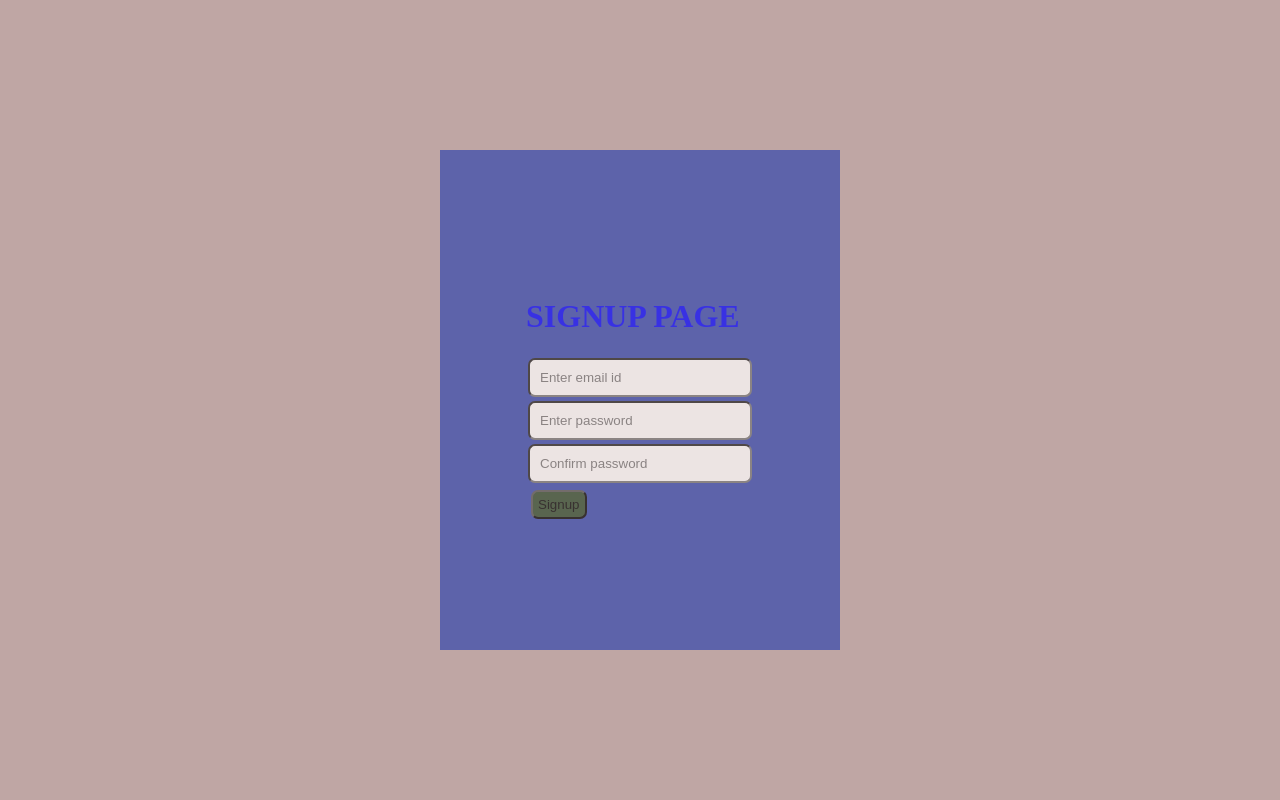
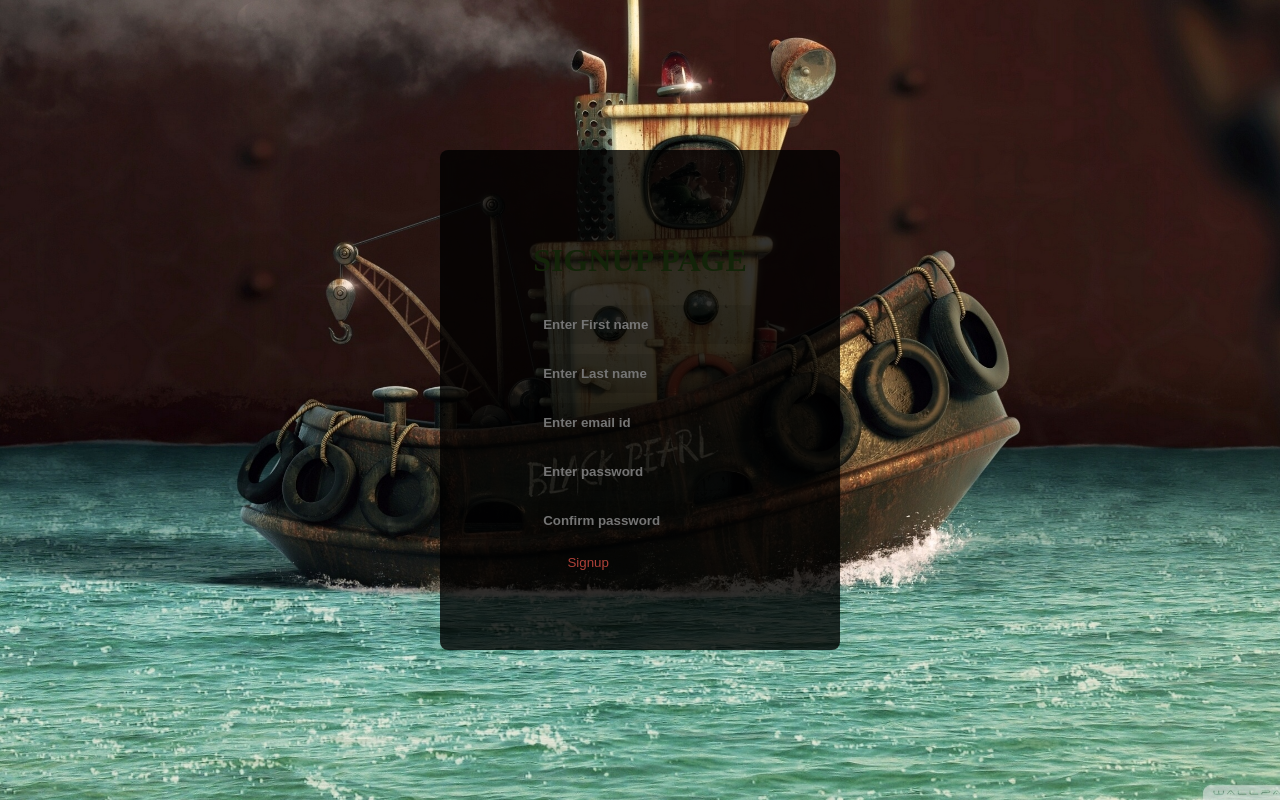
Before and after one commit to VishalDeveloper17/urbanDreams, a Django app: page /signup/ in a window 1280 px wide. Run offline with Django 3.2, Linux system fonts and the light colour scheme.

Commit message:
signup
modification of signup page

```diff
--- a/UDapp/templates/pages/signup.html
+++ b/UDapp/templates/pages/signup.html
@@ -10,7 +10,11 @@
 	<div class="container">
 	<div class="content">
 	<div><h1>SIGNUP PAGE</h1></div>
-		<form action="">
+		<form action="list.html">
+			<input type="text" name="fname" placeholder="Enter First name">
+			<br>
+			<input type="text" name="lname" placeholder="Enter Last name">
+			<br>
 			<input id="in" type="text" name="email" placeholder="Enter email id">
 			<br>
 			<input type="password" name="pwd" placeholder="Enter password">
--- a/static/css/signup.css
+++ b/static/css/signup.css
@@ -1,26 +1,46 @@
 body{
+	background: url('static/img/a.jpg');
 	margin: 0;
 	padding: 0;
 	display: flex;
 	justify-content: center;
 	align-items: center;
 	min-height: 100vh;
-	background: #bfa6a4;
+	background-size: cover;
+
 }
 h1{
-	color: blue;
+	color: #132409;
+	text-align: center;
 }
 input{
-	margin: 2px;
-	padding: 10px;
-	width: 200px;
-	border-radius: 7px;
+	box-sizing: border-box;
+	background: rgba(0,0,0,0.10);
+	color: #fff;
+	outline: none;
+	border:none;
+	/*border-bottom: 1px dotted #fff;*/
+	margin: 5px;
+	padding: 12px 5px;
+	width: 100%;
+	border-radius: 5px;
+	font-weight: bold;
 }
 button{
 	margin: 5px;
 	padding: 5px;
-	background-color: #2e4a2c;
+	width: 100px;
+	background: rgba(0,0,0,0.20);
+	color:#ad4139;
+	outline: none;
+	border:none;
 	border-radius: 7px;
+	transition-duration: 0.4s;
+  	cursor: pointer;
+}
+button:hover {
+  background-color: #555555;
+  color: white;
 }
 .container{
 	position:relative;
@@ -29,7 +49,7 @@ button{
 	display: flex;
 	justify-content: center;
 	align-items: center;
-	background: #3448ad;
-	opacity: .7;
-	t
+	background: rgba(0,0,0, 0.8);
+	color: #fff;
+	border-radius: 8px;
 }
```
Also changed, not shown: assets/a.jpg (added), static/img/a.jpg (added).
